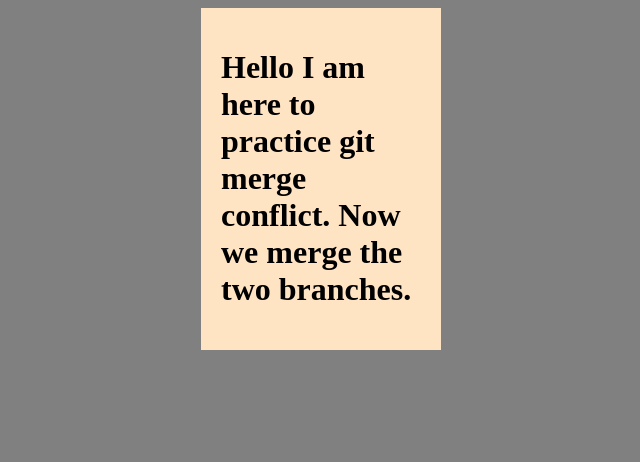
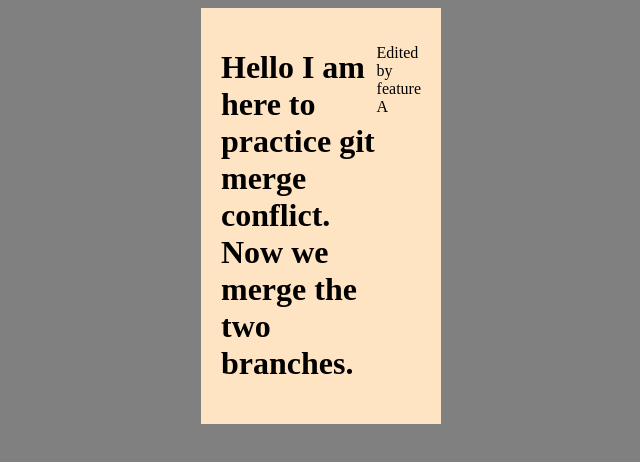
Before and after one commit to samanr333/git-merge-practice, a plain HTML site: page index.html in a window 1280 px wide. Shown: the whole page, without its empty margins (307-947 px from the left). Drawn offline with Linux system fonts and the light colour scheme.

Commit message:
feat: change by feature A

```diff
--- a/index.html
+++ b/index.html
@@ -8,6 +8,7 @@
 <body bgcolor="grey">
     <div style="display: flex; background-color: bisque; width: 200px; padding: 20px; margin-left: 500px;">
         <h1 style="color: black;">Hello I am here to practice git merge conflict. Now we merge the two branches.</h1>
+        <p>Edited by feature A</p>
     </div>
 </body>
 </html>
```
